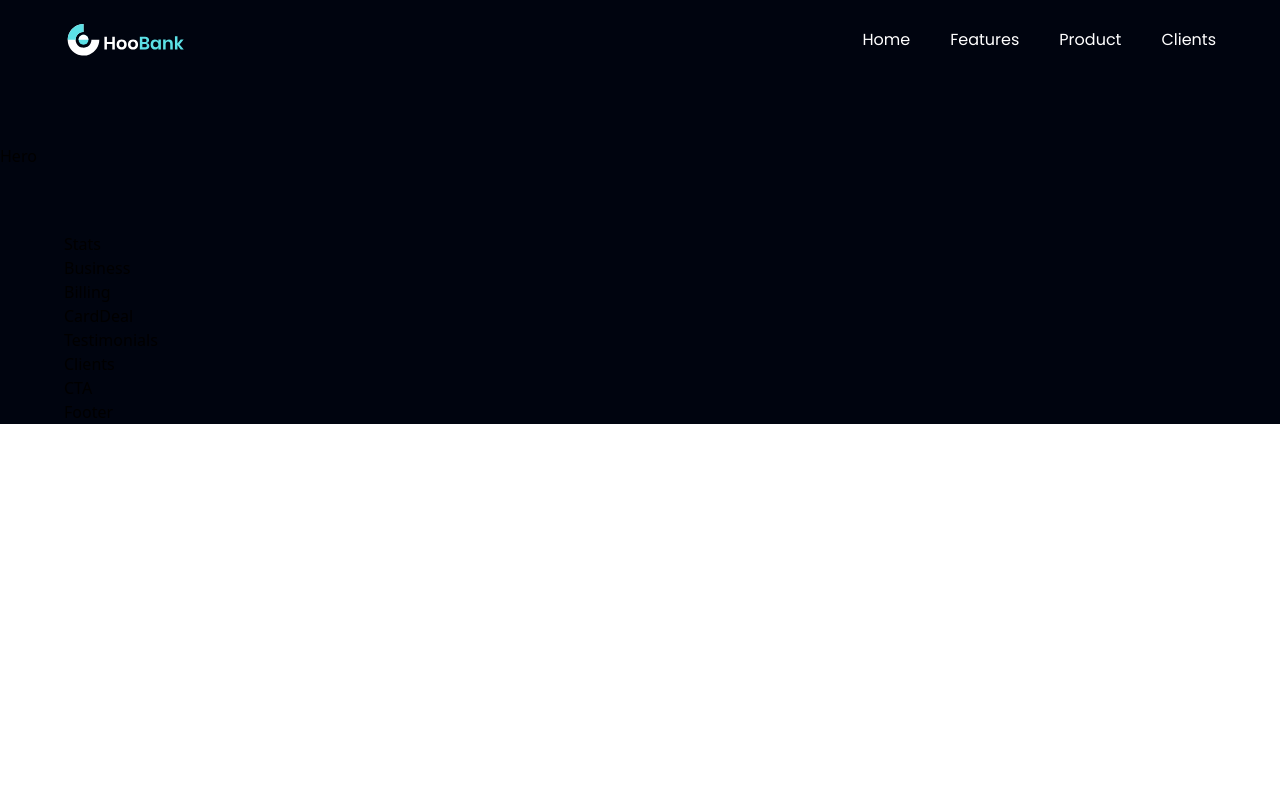
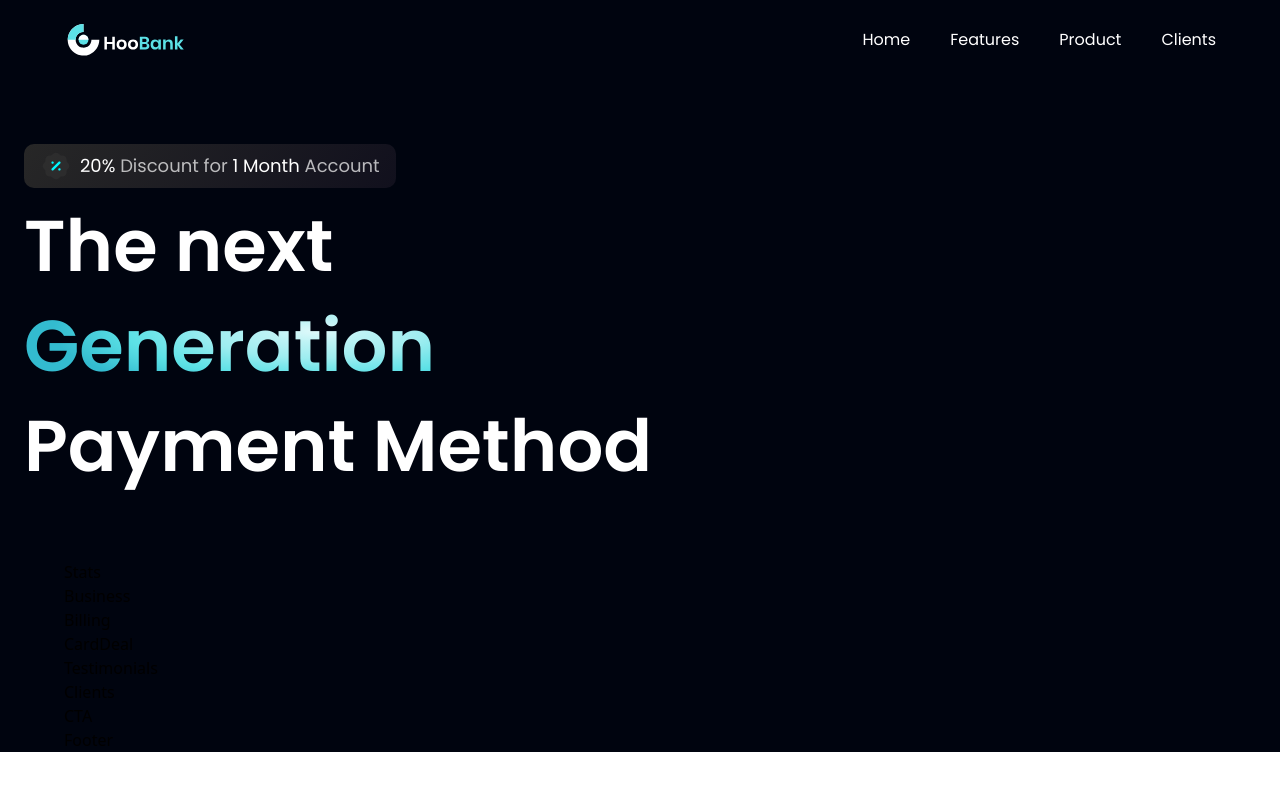
Before and after one commit to Momenuzzaman/HooBank, a React (Vite) app: page / in a window 1280 px wide. Shown: the top 790 px of the page. Built offline with nearby package versions, Linux system fonts and the light colour scheme.

Commit message:
generation add

```diff
--- a/src/components/Hero.jsx
+++ b/src/components/Hero.jsx
@@ -4,7 +4,35 @@
 
 const Hero = () => (
   <section id="home" className={`flex md:flex-row flex-col ${styles.paddingY}`}>
-    <h1>Hero</h1>
+    <div
+      className={`flex-1 ${styles.flexStart}
+    flex-col xl:px-0 sm:px:16 px-6`}
+    >
+      <div
+        className="flex flex-row items-center py-[6px] px-4
+      bg-discount-gradient rounded-[10px] mb-2"
+      >
+        <img src={discount} alt="discount" className="w-[32px] h-[32px]" />
+        <p className={`${styles.paragraph} ml-2`}>
+          <span className="text-white">20%</span> Discount for{" "}
+          <span className="text-white"> 1 Month</span> Account
+        </p>
+      </div>
+      <div
+        className="flex flex-row justify-between
+      items-center w-full"
+      >
+        <h1
+          className="flex-1 font-poppins font-semibold ss:text-[72px] text=[52]
+        text-white ss:leading-[100px] leading-[75px]"
+        >
+          The next <br className="sm:block hidden" />{" "}
+          <span className="text-gradient">Generation</span>{" "}
+          <br className="sm:block hidden" />
+          Payment Method
+        </h1>
+      </div>
+    </div>
   </section>
 );
 export default Hero;
```
